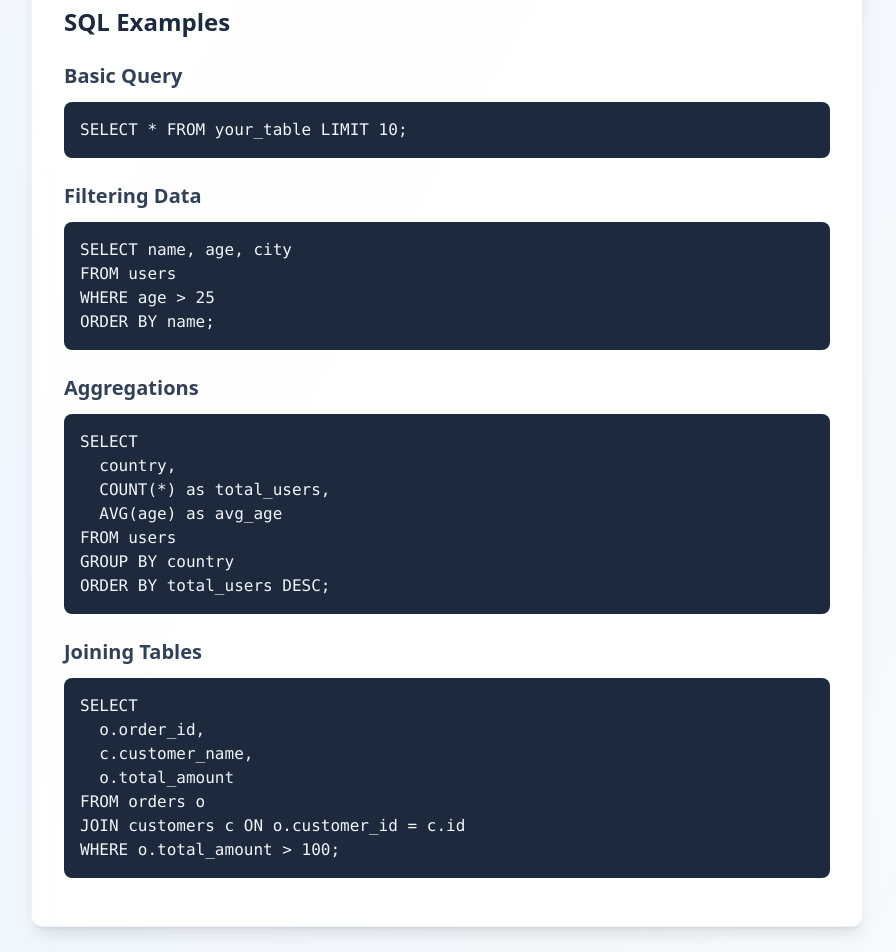
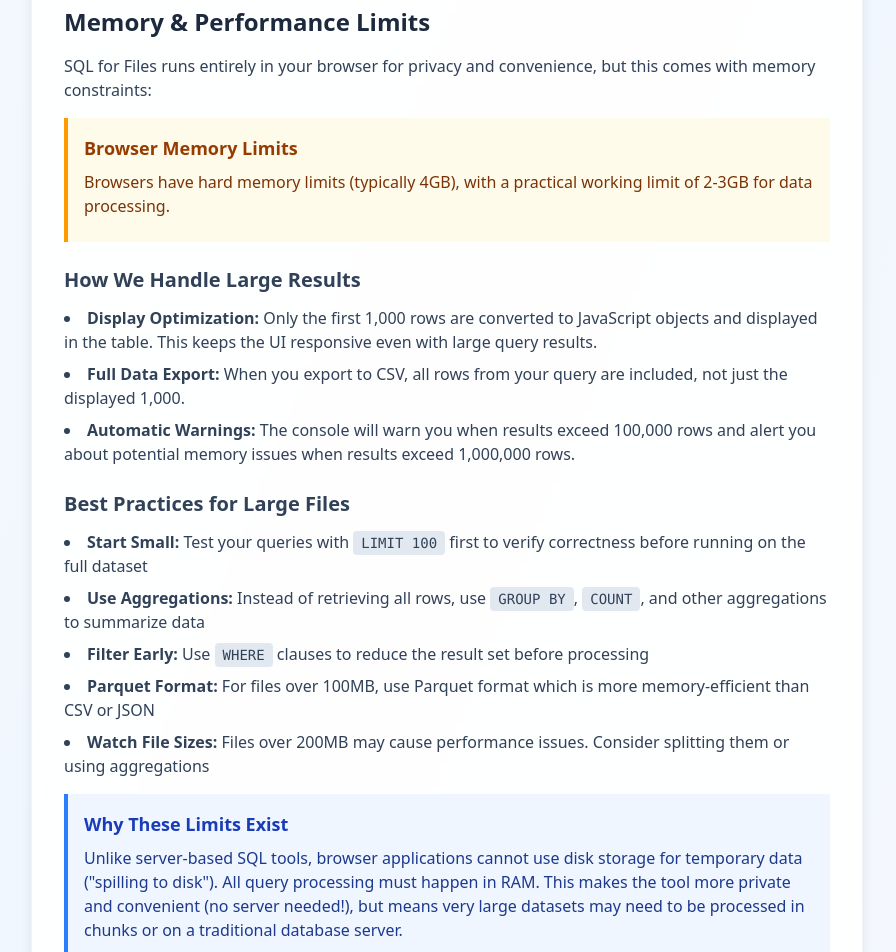
Before and after one commit to Graflinger/sql-for-files, a React (Vite) app: page /docs in a window 1280 px wide. Shown: the part 1260-2212 px from the top of the page, without its empty margins (193-1089 px from the left). Built offline with nearby package versions, Linux system fonts and the light colour scheme.

Commit message:
improved csv download

```diff
--- a/src/hooks/useQueryExecution.ts
+++ b/src/hooks/useQueryExecution.ts
@@ -2,42 +2,16 @@ import { useState } from "react";
 import type { AsyncDuckDB } from "@duckdb/duckdb-wasm";
 import type { QueryResult } from "../types/query";
 
-/**
- * Apply a safety LIMIT to a SQL query if it doesn't already have one
- *
- * Strategy: Wrap the user's query in a subquery with LIMIT
- * - Works with any SELECT query, CTEs, etc.
- * - Respects user's ORDER BY
- * - Only applies if no LIMIT exists
- *
- * @param sql - The original SQL query
- * @param maxRows - Maximum number of rows to return
- * @returns Modified SQL with safety limit applied
- */
-function applySafetyLimit(sql: string, maxRows: number): string {
-  const trimmedSql = sql.trim();
-
-  // Use regex to match LIMIT at end of query (case-insensitive)
-  const hasLimit = /\bLIMIT\s+\d+\s*$/i.test(trimmedSql);
-
-  if (hasLimit) {
-    // User already specified a limit, respect it
-    return sql;
-  }
-
-  //check for semicolon at end and remove it for processing
-  sql = trimmedSql.endsWith(";") ? trimmedSql.slice(0, -1).trim() : trimmedSql;
-
-  // Wrap in subquery with safety limit
-  // This preserves any ORDER BY or other clauses in the original query
-  return `SELECT * FROM (${sql}) LIMIT ${maxRows}`;
-}
+const DISPLAY_LIMIT = 1000; // Max rows to convert to JS for UI display
+const LARGE_RESULT_WARNING = 100000; // Warn if result exceeds this
+const MEMORY_DANGER_THRESHOLD = 1000000; // Strong warning for very large results
 
 /**
  * useQueryExecution Hook
  *
  * Provides SQL query execution functionality.
- * Converts DuckDB's Arrow format results to JavaScript objects.
+ * Keeps full Arrow result for efficient exports, but only converts
+ * first 1000 rows to JavaScript objects for UI display.
  *
  * @param db - The DuckDB instance from DuckDBContext
  * @returns {executeQuery, executing, result, error}
@@ -53,8 +27,9 @@ export function useQueryExecution(db: AsyncDuckDB | null) {
    * Process:
    * 1. Connect to database
    * 2. Execute query (returns Apache Arrow Table)
-   * 3. Convert Arrow format to JavaScript objects
-   * 4. Return results with metadata
+   * 3. Keep full Arrow table for exports
+   * 4. Convert only first 1000 rows to JavaScript objects for UI
+   * 5. Return results with metadata
    */
   async function executeQuery(sql: string): Promise<QueryResult | null> {
     if (!db) throw new Error("Database not initialized");
@@ -69,17 +44,32 @@ export function useQueryExecution(db: AsyncDuckDB | null) {
       // Create a database connection
       const conn = await db.connect();
 
-      // Apply safety LIMIT if query doesn't already have one
-      const finalSql = applySafetyLimit(sql, 1000);
+      // Execute the query without automatic limiting
+      // Returns an Apache Arrow Table (columnar data format)
+      const arrowResult = await conn.query(sql);
 
-      // Execute the query
-      // Returns an Apache Arrow Table (columnar data format)
-      const arrowResult = await conn.query(finalSql);
+      // Get actual row count from Arrow result
+      const actualRowCount = arrowResult.numRows;
 
-      // Convert Arrow table to JavaScript objects
-      // Arrow is efficient for large datasets but we need plain objects for display
-      const data = arrowResult.toArray().map((row: any) => {
-        const obj: any = {};
+      // Safety check: Warn about very large results
+      if (actualRowCount > MEMORY_DANGER_THRESHOLD) {
+        console.warn(
+          `⚠️ Query returned ${actualRowCount.toLocaleString()} rows. ` +
+          `This may cause memory issues. Consider adding a LIMIT clause.`
+        );
+      } else if (actualRowCount > LARGE_RESULT_WARNING) {
+        console.warn(
+          `Query returned ${actualRowCount.toLocaleString()} rows. ` +
+          `Only first ${DISPLAY_LIMIT} will be displayed. CSV export will include all data.`
+        );
+      }
+
+      // Only convert first DISPLAY_LIMIT rows to JavaScript objects for UI
+      const rowsToDisplay = Math.min(DISPLAY_LIMIT, actualRowCount);
+      const displaySlice = arrowResult.slice(0, rowsToDisplay);
+
+      const data = displaySlice.toArray().map((row) => {
+        const obj: Record<string, unknown> = {};
         // Iterate through each column and extract the value
         arrowResult.schema.fields.forEach((field: any) => {
           obj[field.name] = row[field.name];
@@ -97,8 +87,11 @@ export function useQueryExecution(db: AsyncDuckDB | null) {
       const queryResult: QueryResult = {
         data,
         columns,
-        rowCount: data.length,
+        rowCount: actualRowCount,           // Full count
+        displayRowCount: rowsToDisplay,     // What's actually in data array
         executionTime,
+        arrowTable: arrowResult,            // Keep full Arrow table for exports
+        wasTruncated: actualRowCount > DISPLAY_LIMIT,
       };
 
       setResult(queryResult);
--- a/src/pages/Docs.tsx
+++ b/src/pages/Docs.tsx
@@ -87,8 +87,8 @@ export default function Docs() {
                 'table_2023_sales')
               </li>
               <li>
-                All queries are automatically limited to 1000 rows unless you
-                specify a different LIMIT for performance optimization
+                Query results are limited to displaying 1000 rows in the UI for
+                performance, but CSV exports include all rows from your query
               </li>
               <li>
                 All processing happens in your browser - your data stays private
@@ -102,6 +102,98 @@ export default function Docs() {
                 CTEs
               </li>
             </ul>
+
+            <h2 className="text-2xl font-bold text-slate-800 mt-8 mb-4">
+              Memory & Performance Limits
+            </h2>
+            <p className="text-slate-700 mb-4">
+              SQL for Files runs entirely in your browser for privacy and
+              convenience, but this comes with memory constraints:
+            </p>
+
+            <div className="bg-amber-50 border-l-4 border-amber-500 p-4 mb-4">
+              <h4 className="text-lg font-semibold text-amber-800 mb-2">
+                Browser Memory Limits
+              </h4>
+              <p className="text-amber-900 mb-2">
+                Browsers have hard memory limits (typically 4GB), with a
+                practical working limit of 2-3GB for data processing.
+              </p>
+            </div>
+
+            <h3 className="text-xl font-semibold text-slate-700 mt-6 mb-3">
+              How We Handle Large Results
+            </h3>
+            <ul className="list-disc list-inside text-slate-700 space-y-2 mb-4">
+              <li>
+                <strong>Display Optimization:</strong> Only the first 1,000 rows
+                are converted to JavaScript objects and displayed in the table.
+                This keeps the UI responsive even with large query results.
+              </li>
+              <li>
+                <strong>Full Data Export:</strong> When you export to CSV, all
+                rows from your query are included, not just the displayed 1,000.
+              </li>
+              <li>
+                <strong>Automatic Warnings:</strong> The console will warn you
+                when results exceed 100,000 rows and alert you about potential
+                memory issues when results exceed 1,000,000 rows.
+              </li>
+            </ul>
+
+            <h3 className="text-xl font-semibold text-slate-700 mt-6 mb-3">
+              Best Practices for Large Files
+            </h3>
+            <ul className="list-disc list-inside text-slate-700 space-y-2 mb-4">
+              <li>
+                <strong>Start Small:</strong> Test your queries with{" "}
+                <code className="px-2 py-1 bg-slate-200 rounded text-sm font-mono">
+                  LIMIT 100
+                </code>{" "}
+                first to verify correctness before running on the full dataset
+              </li>
+              <li>
+                <strong>Use Aggregations:</strong> Instead of retrieving all
+                rows, use{" "}
+                <code className="px-2 py-1 bg-slate-200 rounded text-sm font-mono">
+                  GROUP BY
+                </code>
+                ,{" "}
+                <code className="px-2 py-1 bg-slate-200 rounded text-sm font-mono">
+                  COUNT
+                </code>
+                , and other aggregations to summarize data
+              </li>
+              <li>
+                <strong>Filter Early:</strong> Use{" "}
+                <code className="px-2 py-1 bg-slate-200 rounded text-sm font-mono">
+                  WHERE
+                </code>{" "}
+                clauses to reduce the result set before processing
+              </li>
+              <li>
+                <strong>Parquet Format:</strong> For files over 100MB, use
+                Parquet format which is more memory-efficient than CSV or JSON
+              </li>
+              <li>
+                <strong>Watch File Sizes:</strong> Files over 200MB may cause
+                performance issues. Consider splitting them or using aggregations
+              </li>
+            </ul>
+
+            <div className="bg-blue-50 border-l-4 border-blue-500 p-4 mb-4">
+              <h4 className="text-lg font-semibold text-blue-800 mb-2">
+                Why These Limits Exist
+              </h4>
+              <p className="text-blue-900">
+                Unlike server-based SQL tools, browser applications cannot use
+                disk storage for temporary data ("spilling to disk"). All query
+                processing must happen in RAM. This makes the tool more private
+                and convenient (no server needed!), but means very large datasets
+                may need to be processed in chunks or on a traditional database
+                server.
+              </p>
+            </div>
             <h2 className="text-2xl font-bold text-slate-800 mt-8 mb-4">
               SQL Examples
             </h2>
--- a/src/types/query.ts
+++ b/src/types/query.ts
@@ -1,7 +1,10 @@
 // Shape of query results returned to UI
 export interface QueryResult {
-  data: Record<string, unknown>[];  // Rows as JavaScript objects
+  data: Record<string, unknown>[];  // Rows as JavaScript objects (limited for UI performance)
   columns: string[];                 // Column names
-  rowCount: number;                  // Number of rows returned
+  rowCount: number;                  // Total number of rows in full result
+  displayRowCount: number;           // Number of rows actually displayed in data array
   executionTime: number;             // Query execution time in milliseconds
+  arrowTable: any;                   // Full Arrow table for efficient exports (any due to duckdb-wasm bundled Arrow)
+  wasTruncated: boolean;             // True if results were limited for display
 }
```
Also changed, not shown: src/components/QueryResults/QueryResults.tsx (+66 -20 lines).
